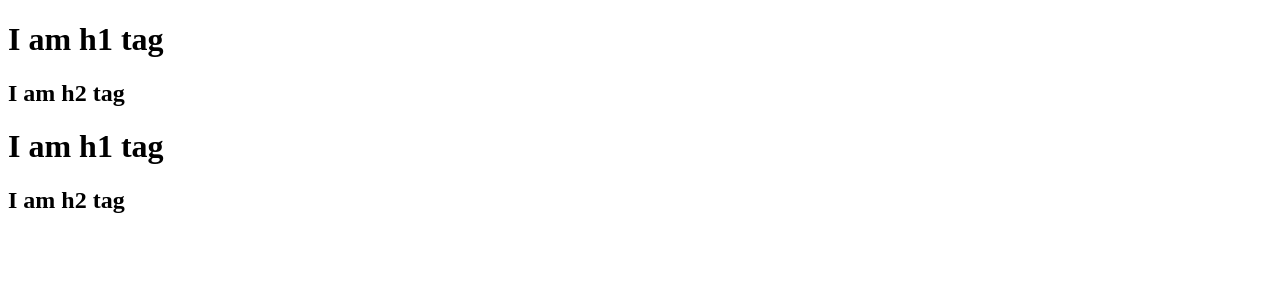
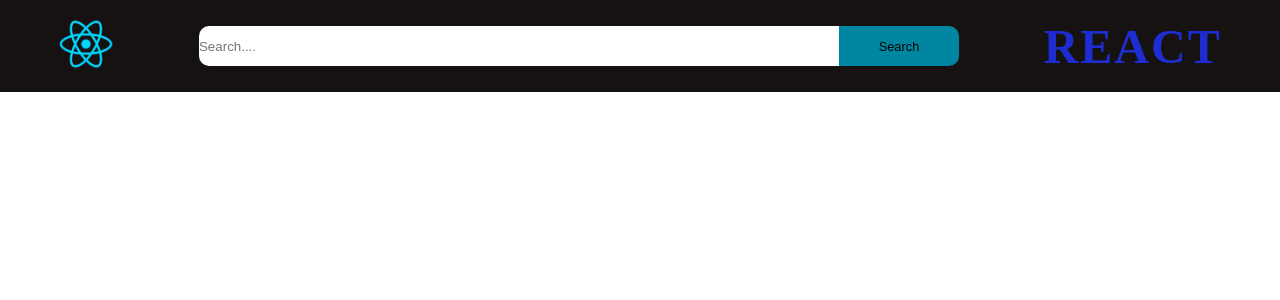
Before and after one commit to PankajSarkar-git/Namaste-react, a React (Vite) app: page / in a window 1280 px wide. Shown: the top 300 px of the page. Built offline with nearby package versions, Linux system fonts and the light colour scheme.

Commit message:
Episode - 3 and assignmet-3

```diff
--- a/App.js
+++ b/App.js
@@ -1,18 +1,44 @@
-// const hedding = React.createElement("h1", { id: 'hedding', xyz: "abcd" }, "Hello World form React !");
-// const root = ReactDOM.createRoot(document.getElementById('root'));
-// root.render(hedding);
 import React from "react";
 import ReactDOM from "react-dom/client";
-const parent = React.createElement("div", { id: "parent", xyz: "abcd" }, [
-    React.createElement("div", { id: "chaild", xyz: "abcd" }, [
-        React.createElement("h1", {}, "I am h1 tag"),
-        React.createElement("h2", {}, "I am h2 tag"),
-    ]),
-    React.createElement("div", { id: "chaild2", xyz: "abcd" }, [
-        React.createElement("h1", {}, "I am h1 tag"),
-        React.createElement("h2", {}, "I am h2 tag"),
-    ]),
+import Navbar from "./Navbar";
+
+const header = React.createElement("div", { class: "titel" }, [
+  React.createElement("h1", {}, "This is Heading 1"),
+  React.createElement("h2", {}, "This is Heading 2"),
+  React.createElement("h3", {}, "This is Heading 3"),
 ]);
+// React Element
+const jsxHedding = (
+  <div className="titel">
+    <h1>This is headding 1</h1>
+    <h2>This is headiing 2</h2>
+    <h3>This is headdind 3</h3>
+  </div>
+);
+const Titel = () => {
+  return (
+    <div className="titel">
+    <h1>This is headding 1</h1>
+    <h2>This is headiing 2</h2>
+    <h3>This is headdind 3</h3>
+  </div>
+  );
+};
+
+const Heading = () => (
+  //   <React.Fragment>
+  <>
+    <div className="titel">
+    <h1>This is headding 1</h1>
+    <h2>This is headiing 2</h2>
+    <h3>This is headdind 3</h3>
+  </div>
+  </>
+);
 
 const root = ReactDOM.createRoot(document.getElementById("root"));
-root.render(parent);
+const root1 = ReactDOM.createRoot(document.getElementById("root1"));
+const root2 = ReactDOM.createRoot(document.getElementById("root2"));
+root.render(<Navbar />);
+// root1.render(<Titel />);
+// root2.render(header);
--- /dev/null
+++ b/Navbar.js
@@ -0,0 +1,27 @@
+import React from "react";
+import logo from "./user.png"
+import './index.css'
+
+
+const Navbar = () => {
+
+
+  return (
+    <>
+      <div className="navbar">
+        <div className="logo">
+          <img src={logo} className="logo-img" />
+        </div>
+        <div className="search">
+          <input type="text" name="" id="" placeholder="Search...."/>
+          <button type="submit">Search</button>
+        </div>
+        <div className="icon">
+            <h1 className="hedding">REACT</h1>
+        </div>
+      </div>
+    </>
+  );
+};
+
+export default Navbar;
--- a/index.css
+++ b/index.css
@@ -1,4 +1,38 @@
-#hedding{
-    color : red;
-    text-transform:capitalize ;
+*{
+    margin: 0;
+    padding: 0;
 }
+.navbar{
+    display: flex;
+    justify-content: space-around;
+    align-items: center;
+    background-color: rgb(23, 18, 18);
+    padding: 1rem;
+}
+.logo-img{
+    height: 3.5rem;
+}
+.search{
+    font-size: 1rem;
+}
+.search input{
+    width: 80vh;
+    height: 5vh;
+    border-radius: 10px 0px 0px 10px;
+    border: none;
+}
+.search button{
+    width: 15vh;
+    height: 5vh;
+    border-radius: 0px 10px 10px 0px;
+    background-color:rgb(0, 134, 161);
+    color: black;
+    font-size: 0.8rem;
+    /* padding-bottom: 0.2rem; */
+    border: none;
+}
+.hedding{
+    font-size: 3rem;
+    color: rgb(30, 45, 210);
+    letter-spacing: 2px;
+}
--- a/index.html
+++ b/index.html
@@ -10,6 +10,8 @@
 
 <body>
     <div id="root"></div>
+    <div id="root1"></div>
+    <div id="root2"></div>
 
     <!-- <script>
         const hedding = document.createElement("h1");
@@ -21,5 +23,6 @@
     <!-- <script crossorigin src="https://unpkg.com/react@18/umd/react.development.js"></script>
     <script crossorigin src="https://unpkg.com/react-dom@18/umd/react-dom.development.js"></script> -->
     <script type="module" src="App.js"></script>
+
 </body>
 </html>
```
Also changed, not shown: user.png (added).
